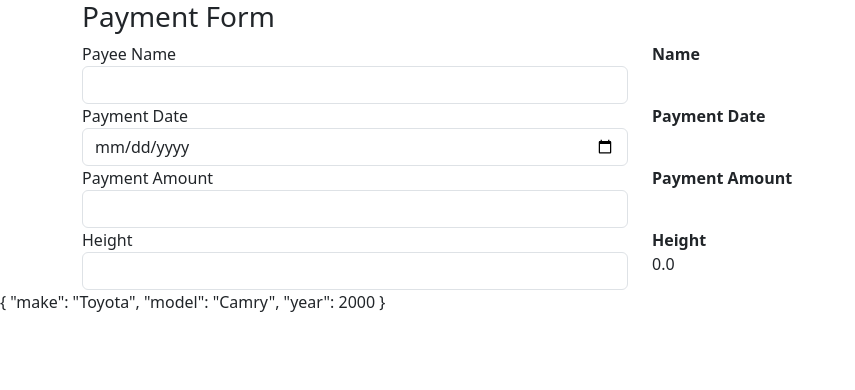
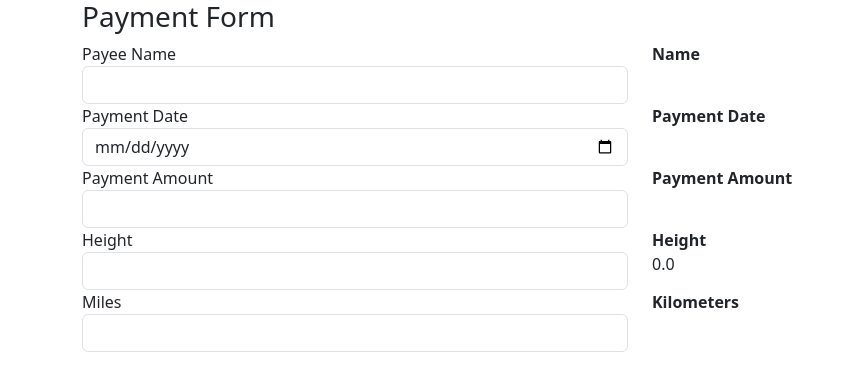
Before and after one commit to michaelhr97/the-modern-angular-bootcamp, an Angular app in the folder 05 - Mastering Pipes/pipes/: page / in a window 1280 px wide. Shown: the top 390 px of the page, without its empty margins (0-855 px from the left). Built offline with nearby package versions, Linux system fonts and the light colour scheme.

Commit message:
Creating custom pipes

```diff
--- a/05 - Mastering Pipes/pipes/src/app/app.component.html
+++ b/05 - Mastering Pipes/pipes/src/app/app.component.html
@@ -70,6 +70,21 @@
       </div>
     </div>
   </div>
+
+  <div class="row">
+    <div class="form-group col">
+      <label>Miles</label>
+      <input
+        #inputMiles
+        (input)="onMilesChange(inputMiles.value)"
+        class="form-control"
+      />
+    </div>
+    <div class="col">
+      <label><b>Kilometers</b></label>
+      <div>
+        {{ miles | convert }}
+      </div>
+    </div>
+  </div>
 </div>
-
-{{ car | json }}
--- a/05 - Mastering Pipes/pipes/src/app/app.component.ts
+++ b/05 - Mastering Pipes/pipes/src/app/app.component.ts
@@ -1,19 +1,22 @@
 import { Component } from '@angular/core';
 import { CommonModule } from '@angular/common';
 import { RouterOutlet } from '@angular/router';
+import { ConvertPipe } from './convert.pipe';
 
 @Component({
   selector: 'app-root',
   standalone: true,
-  imports: [CommonModule, RouterOutlet],
   templateUrl: './app.component.html',
   styleUrls: ['./app.component.css'],
+  imports: [CommonModule, RouterOutlet, ConvertPipe],
 })
 export class AppComponent {
   name = '';
   date = '';
   amount = '';
   height = 0;
+  miles = 0;
+
   car = {
     make: 'Toyota',
     model: 'Camry',
@@ -35,4 +38,8 @@ export class AppComponent {
   onHeightChange(value: string) {
     this.height = Number.parseFloat(value);
   }
+
+  onMilesChange(value: string) {
+    this.miles = Number.parseFloat(value);
+  }
 }
--- /dev/null
+++ b/05 - Mastering Pipes/pipes/src/app/convert.pipe.ts
@@ -0,0 +1,15 @@
+import { Pipe, PipeTransform } from '@angular/core';
+
+@Pipe({
+  name: 'convert',
+  standalone: true,
+})
+export class ConvertPipe implements PipeTransform {
+  transform(value: any, ...args: any[]): any {
+    if (!value) {
+      return '';
+    }
+
+    return value * 1.60934;
+  }
+}
```
Also changed, not shown: 1 other file (tests, documents, lock files or other folders).
